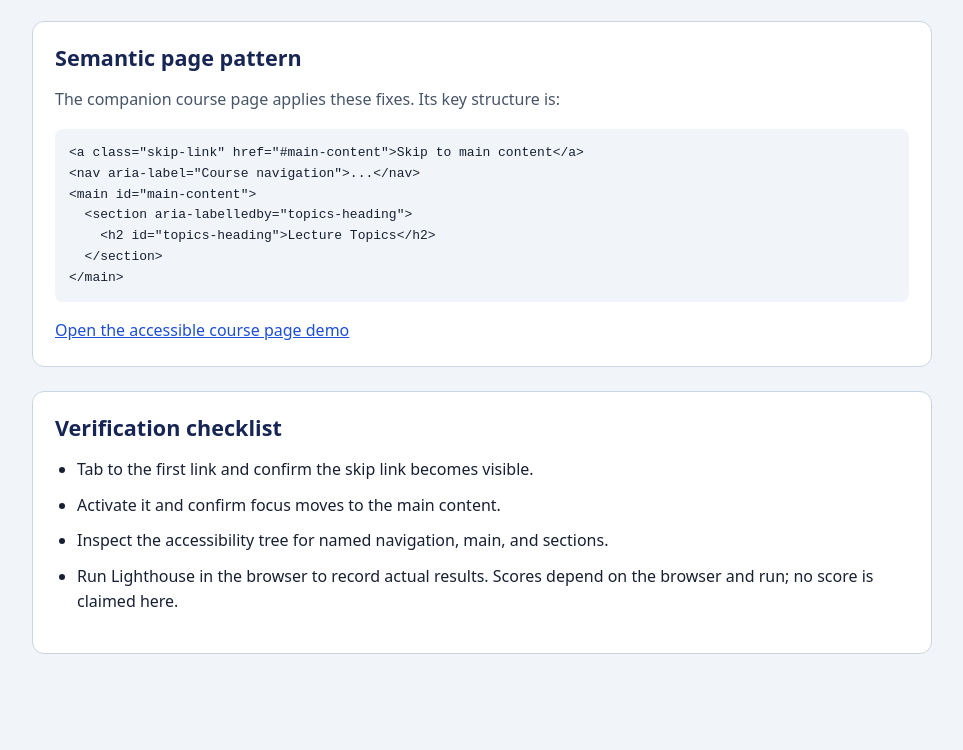
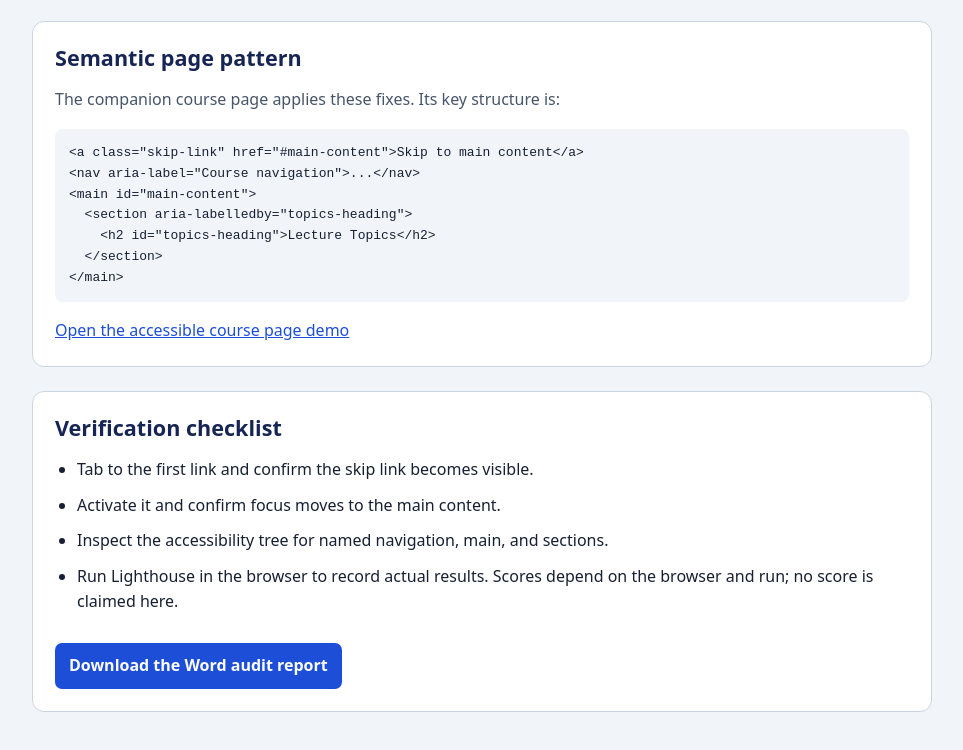
Before and after one commit to ask2k01/web-programming, a plain HTML site: page week 9_1/hw-lighthouse-audit.html in a window 1280 px wide. Shown: the part 553-1303 px from the top of the page, without its empty margins (158-1121 px from the left). Before the commit the page ends 1271 px from the top, so only its background shows below. Drawn offline with Linux system fonts and the light colour scheme.

Commit message:
Enhance accessibility and add report download link
Added a download link for the Word audit report and improved the accessibility features of the page.

```diff
--- a/week 9_1/hw-lighthouse-audit.html
+++ b/week 9_1/hw-lighthouse-audit.html
@@ -118,6 +118,21 @@
       margin-top: 10px;
     }
 
+    .report-link {
+      display: inline-block;
+      margin-top: 12px;
+      padding: 10px 14px;
+      border-radius: 7px;
+      background: #1d4ed8;
+      color: #fff;
+      font-weight: 700;
+      text-decoration: none;
+    }
+
+    .report-link:hover {
+      background: #1e40af;
+    }
+
     @media (max-width: 480px) {
       .audit-section {
         padding: 18px;
@@ -171,6 +186,9 @@
         <li>Inspect the accessibility tree for named navigation, main, and sections.</li>
         <li>Run Lighthouse in the browser to record actual results. Scores depend on the browser and run; no score is claimed here.</li>
       </ul>
+      <a class="report-link" href="Week%209_1%20-%20Lighthouse%20Accessibility%20Audit%20Report.docx" download>
+        Download the Word audit report
+      </a>
     </section>
   </main>
 </body>
```
